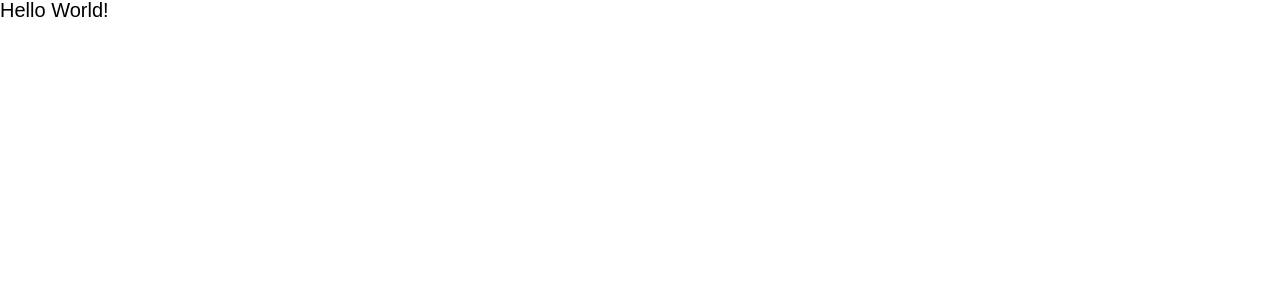
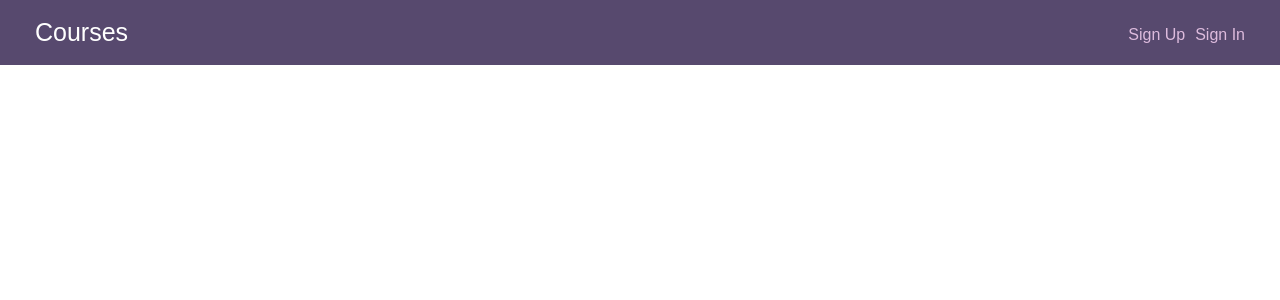
Before and after one commit to cassianebel/full-stack-react-app, a React (Create React App) app in the folder client/: page / in a window 1280 px wide. Shown: the top 300 px of the page. Built offline with nearby package versions, Linux system fonts and the light colour scheme.

Commit message:
add header

```diff
--- a/client/src/App.js
+++ b/client/src/App.js
@@ -1,6 +1,8 @@
+import Header from './components/Header.jsx';
+
 function App() {
   return (
-    <h1>Hello World!</h1>
+    <Header />
   );
 }
 
--- /dev/null
+++ b/client/src/components/Header.jsx
@@ -0,0 +1,19 @@
+import React from 'react'
+
+const Header = () => {
+  return (
+    <header>
+        <div class="wrap header--flex">
+            <h1 class="header--logo"><a href="index.html">Courses</a></h1>
+            <nav>
+                <ul class="header--signedout">
+                    <li><a href="sign-up.html">Sign Up</a></li>
+                    <li><a href="sign-in.html">Sign In</a></li>
+                </ul>
+            </nav>
+        </div>
+    </header>
+  )
+}
+
+export default Header
```
